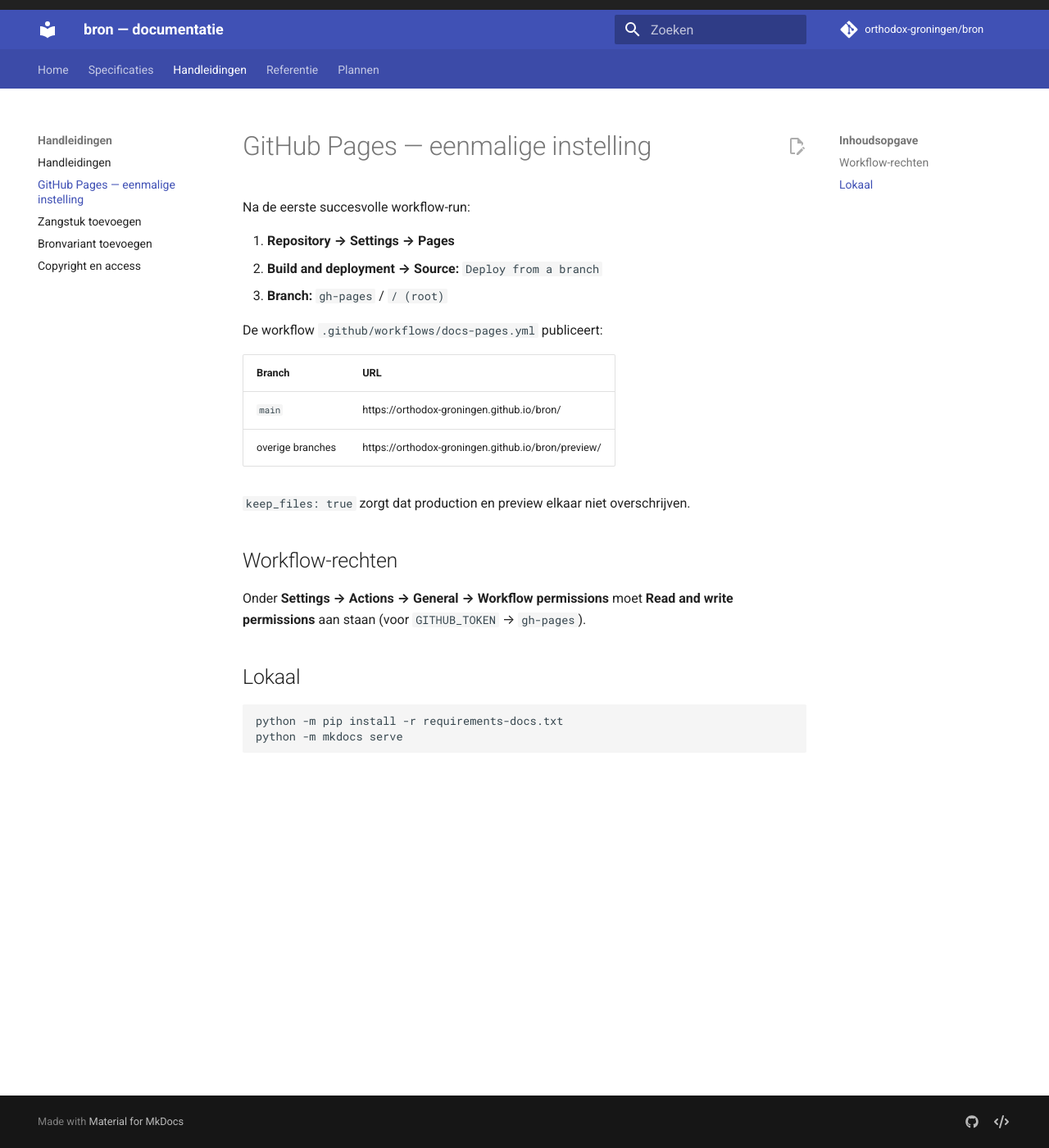
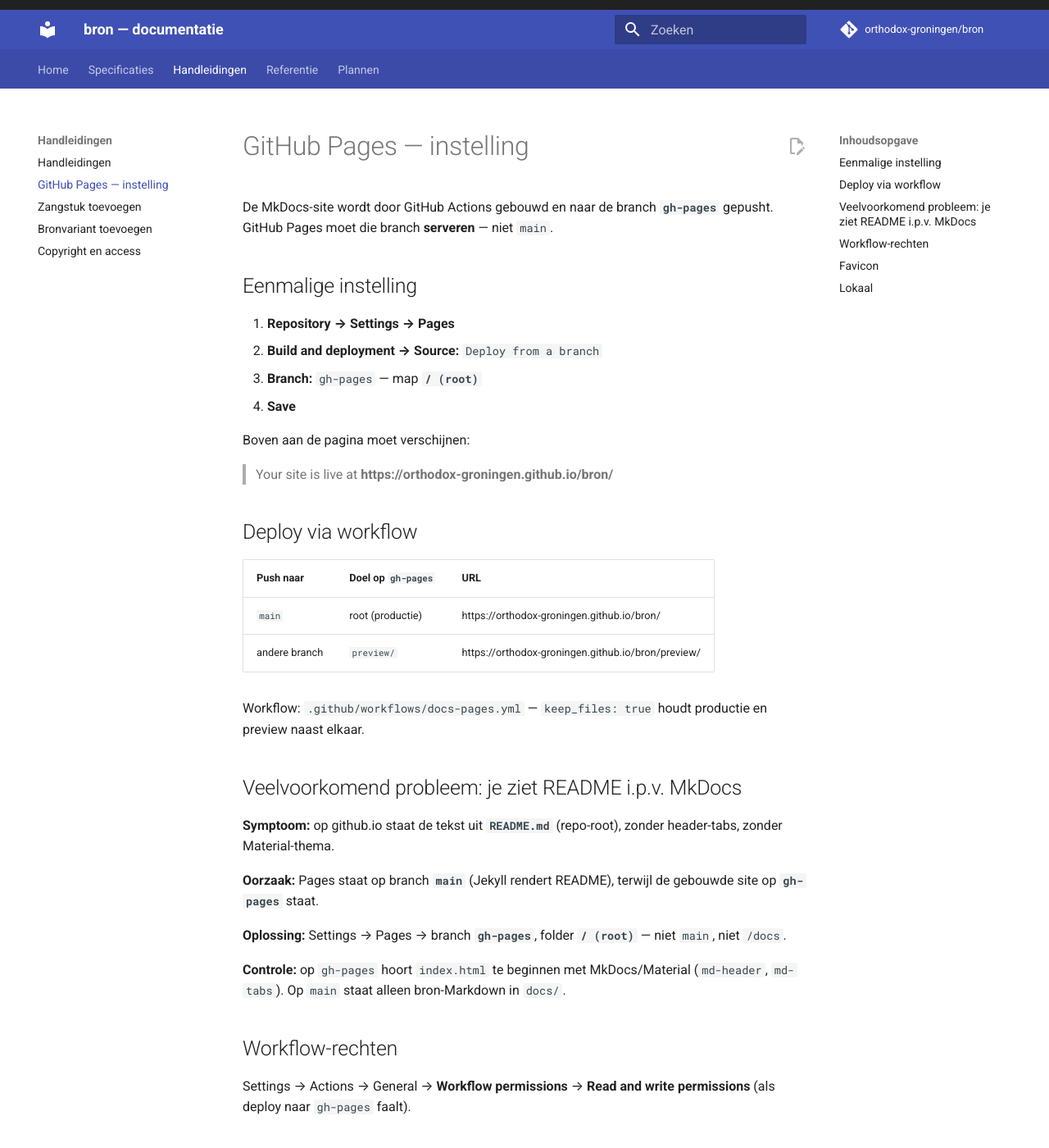
Before and after one commit to orthodox-groningen/bron, an MkDocs documentation site: the page built from docs/manuals/github-pages-setup.md, in a window 1280 px wide and 1400 px high. Shown: the whole window at 82% size. Built offline with MkDocs 1.6.1 and Material for MkDocs 9.7.7, drawn with Linux system fonts in a browser that asks for light colours; comment, search, counter and statistics services are not loaded; some of the changed text lies outside the part shown.

Commit message:
Add favicons and clarify GitHub Pages must serve gh-pages branch.
Co-authored-by: Cursor <cursoragent@cursor.com>

```diff
--- a/docs/manuals/github-pages-setup.md
+++ b/docs/manuals/github-pages-setup.md
@@ -1,24 +1,52 @@
-# GitHub Pages — eenmalige instelling
+# GitHub Pages — instelling
 
-Na de eerste succesvolle workflow-run:
+De MkDocs-site wordt door GitHub Actions gebouwd en naar de branch **`gh-pages`**
+gepusht. GitHub Pages moet die branch **serveren** — niet `main`.
+
+## Eenmalige instelling
 
 1. **Repository → Settings → Pages**
 2. **Build and deployment → Source:** `Deploy from a branch`
-3. **Branch:** `gh-pages` / `/ (root)`
+3. **Branch:** `gh-pages` — map **`/ (root)`**
+4. **Save**
 
-De workflow `.github/workflows/docs-pages.yml` publiceert:
+Boven aan de pagina moet verschijnen:
 
-| Branch | URL |
-| ------ | --- |
-| `main` | https://orthodox-groningen.github.io/bron/ |
-| overige branches | https://orthodox-groningen.github.io/bron/preview/ |
+> Your site is live at **https://orthodox-groningen.github.io/bron/**
 
-`keep_files: true` zorgt dat production en preview elkaar niet overschrijven.
+## Deploy via workflow
+
+| Push naar | Doel op `gh-pages` | URL |
+| --------- | ------------------ | --- |
+| `main` | root (productie) | https://orthodox-groningen.github.io/bron/ |
+| andere branch | `preview/` | https://orthodox-groningen.github.io/bron/preview/ |
+
+Workflow: `.github/workflows/docs-pages.yml` — `keep_files: true` houdt productie
+en preview naast elkaar.
+
+## Veelvoorkomend probleem: je ziet README i.p.v. MkDocs
+
+**Symptoom:** op github.io staat de tekst uit **`README.md`** (repo-root), zonder
+header-tabs, zonder Material-thema.
+
+**Oorzaak:** Pages staat op branch **`main`** (Jekyll rendert README), terwijl de
+gebouwde site op **`gh-pages`** staat.
+
+**Oplossing:** Settings → Pages → branch **`gh-pages`**, folder **`/ (root)`** —
+niet `main`, niet `/docs`.
+
+**Controle:** op `gh-pages` hoort `index.html` te beginnen met MkDocs/Material
+(`md-header`, `md-tabs`). Op `main` staat alleen bron-Markdown in `docs/`.
 
 ## Workflow-rechten
 
-Onder **Settings → Actions → General → Workflow permissions** moet
-**Read and write permissions** aan staan (voor `GITHUB_TOKEN` → `gh-pages`).
+Settings → Actions → General → **Workflow permissions** →
+**Read and write permissions** (als deploy naar `gh-pages` faalt).
+
+## Favicon
+
+Statische assets staan in `docs/images/` (favicon.ico, png-varianten) en worden
+via `mkdocs.yml` / theme meegebouwd.
 
 ## Lokaal
 
--- a/docs/overrides/main.html
+++ b/docs/overrides/main.html
@@ -1,4 +1,10 @@
 {% extends "base.html" %}
+
+{% block extrahead %}
+  {{ super() }}
+  <link rel="icon" type="image/png" sizes="16x16" href="{{ 'images/favicon-16x16.png' | url }}">
+  <link rel="icon" type="image/png" sizes="32x32" href="{{ 'images/favicon-32x32.png' | url }}">
+{% endblock %}
 
 {% block announce %}
   {% if config.extra.preview %}
--- a/mkdocs.yml
+++ b/mkdocs.yml
@@ -9,6 +9,7 @@ theme:
   name: material
   language: nl
   custom_dir: docs/overrides
+  favicon: images/favicon.ico
   features:
     - navigation.tabs
     - navigation.tabs.sticky
```
Also changed, not shown: docs/images/favicon-16x16.png (added), docs/images/favicon-32x32.png (added), docs/images/favicon.ico (added).
